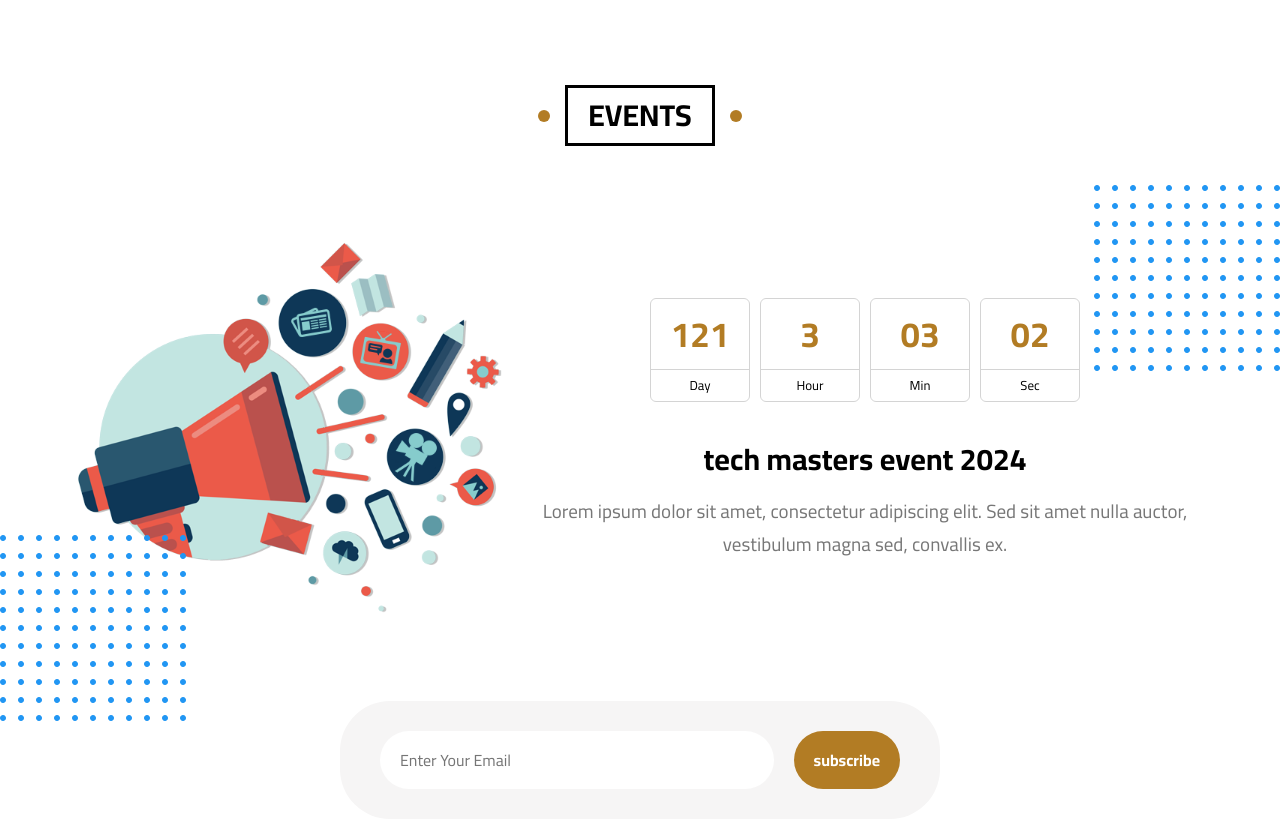
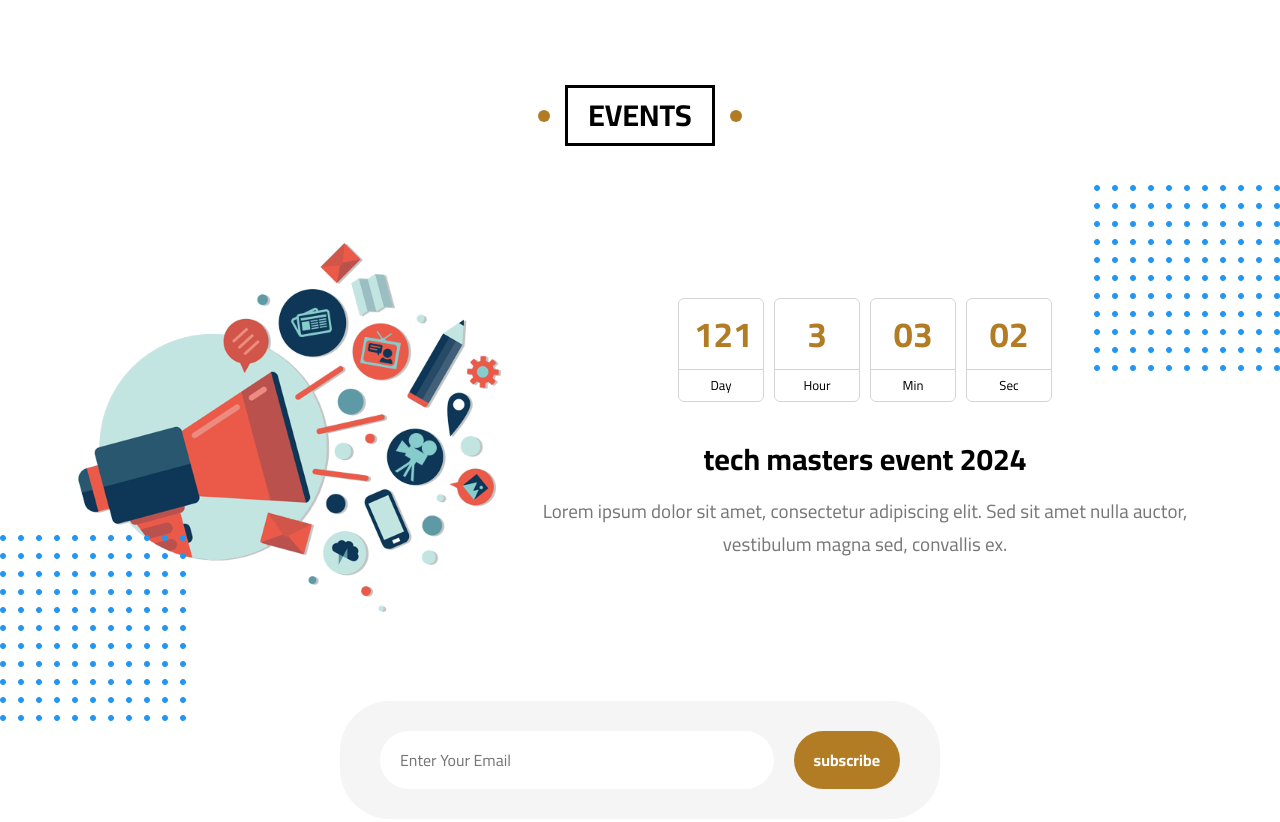
Before and after one commit to mohamed2678/template2, a plain HTML site: page index.html in a window 1280 px wide. Shown: the part 9174-9996 px from the top of the page. Drawn offline with Linux system fonts and the light colour scheme.

Commit message:
Update style.css
Fix issue v 1.1

```diff
--- a/css/style.css
+++ b/css/style.css
@@ -988,7 +988,7 @@ transition: var(--main-transition);
   border: 1px solid #d4d4d4;
   border-radius: 6px;
   text-align: center;
-  width: 100px;
+  width: 86px;
   transition: var(--main-transition);
 }
 .events .info .time .unit span{
```
